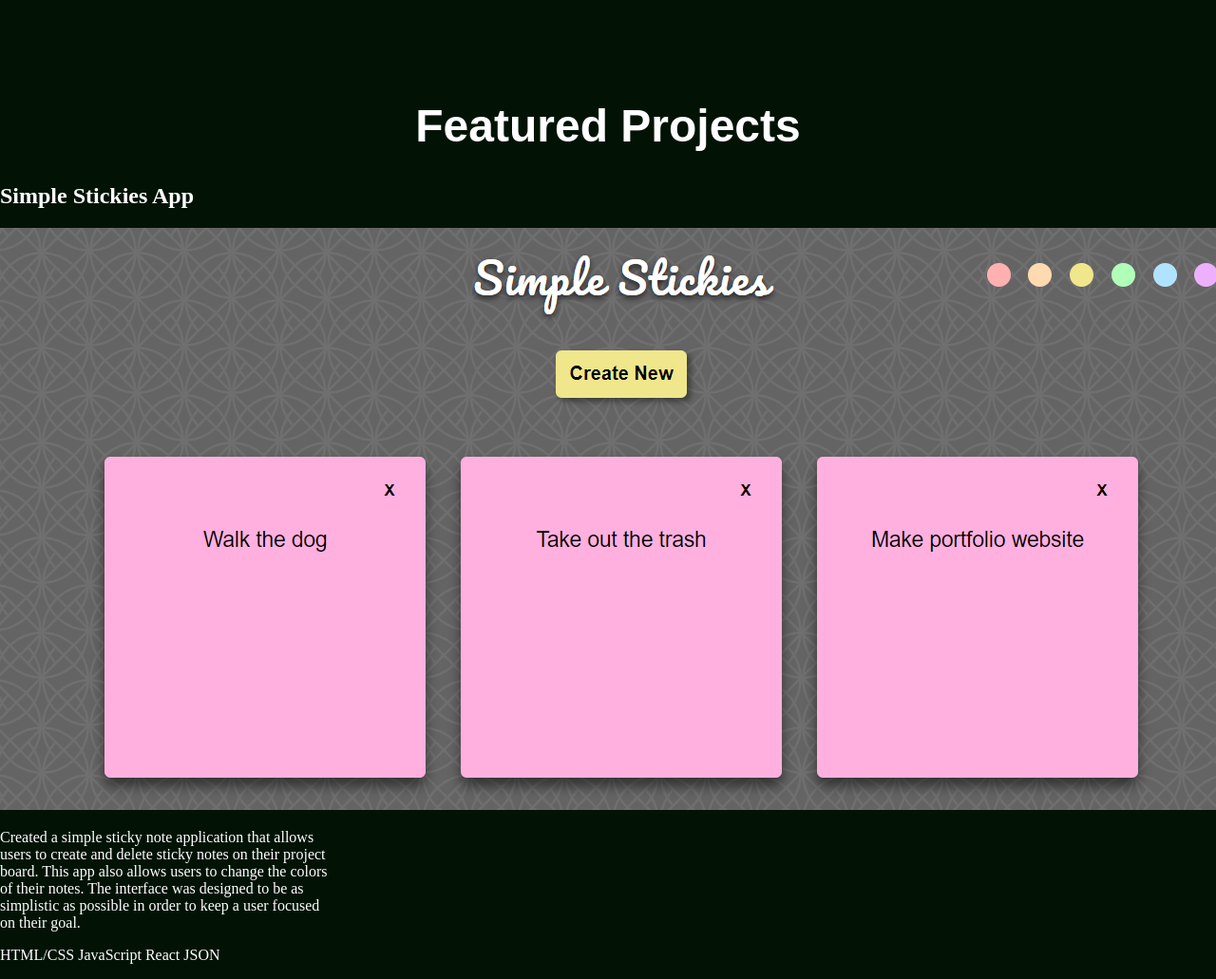
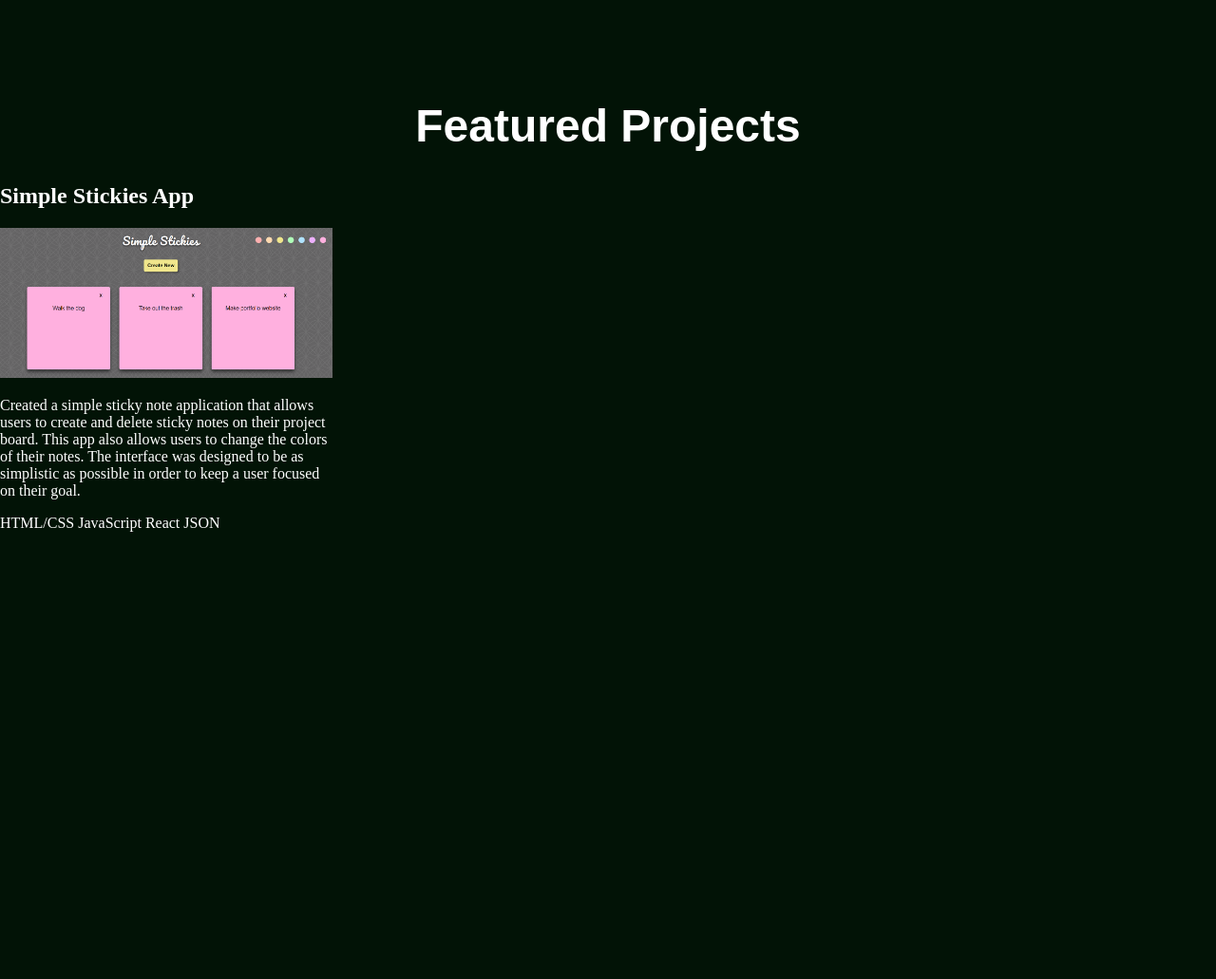
Before and after one commit to vilodye1/vilodye1.github.io, a PHP site: page / in a window 1280 px wide; the page is wider, and only the part inside the window is pictured. Shown: the part 1702-2733 px from the top of that part at 95% size. After the commit the page ends 2262 px from the top of that part, so only its background shows below. Run offline with PHP 8.4, Linux system fonts and the light colour scheme; some web fonts are replaced.

Commit message:
Update styles.css

```diff
--- a/styles.css
+++ b/styles.css
@@ -115,5 +115,7 @@ margin: 20px;
 /* Projects Section */
 .project-container {
     max-width: 350px;
-
 }
+.project-container img {
+    max-width: 350px;
+}
```
